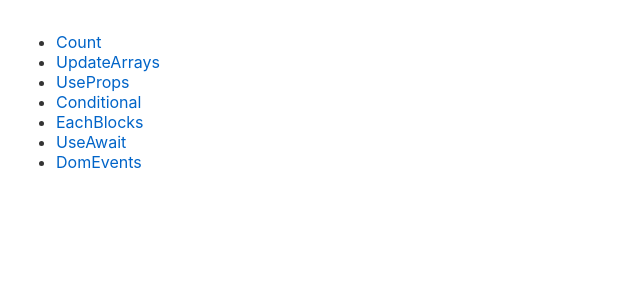
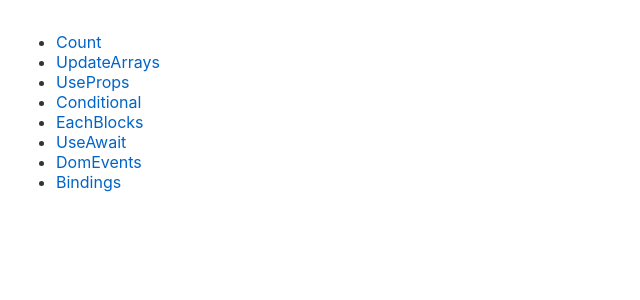
Before and after one commit to KimBiYam/first-svelte, a Svelte app: page / in a window 1280 px wide. Shown: the top 300 px of the page, without its empty margins (0-640 px from the left). Built offline with nearby package versions, Linux system fonts and the light colour scheme.

Commit message:
Use bindings with text input

```diff
--- /dev/null
+++ b/src/components/bindings/TextInputs.svelte
@@ -0,0 +1,7 @@
+<script>
+  let name = "world";
+</script>
+
+<input type="text" name="id" bind:value={name} />
+
+<h1>Hello {name}</h1>
--- /dev/null
+++ b/src/pages/bindings.svelte
@@ -0,0 +1,5 @@
+<script>
+  import TextInputs from "../components/bindings/TextInputs.svelte";
+</script>
+
+<TextInputs />
--- a/src/pages/home.svelte
+++ b/src/pages/home.svelte
@@ -25,5 +25,8 @@
     <li>
       <a href="/dom-events" use:link>DomEvents</a>
     </li>
+    <li>
+      <a href="/bindings" use:link>Bindings</a>
+    </li>
   </ul>
 </main>
--- a/src/routes.js
+++ b/src/routes.js
@@ -6,6 +6,7 @@ import Conditional from "./pages/conditional.svelte";
 import EachBlocks from "./pages/eachBlocks.svelte";
 import UseAwait from "./pages/useAwait.svelte";
 import DomEvents from "./pages/domEvents.svelte";
+import Bindings from "./pages/bindings.svelte";
 
 const routes = {
   "/": Home,
@@ -16,6 +17,7 @@ const routes = {
   "/each-blocks": EachBlocks,
   "/use-await": UseAwait,
   "/dom-events": DomEvents,
+  "/bindings": Bindings,
 };
 
 export default routes;
```
